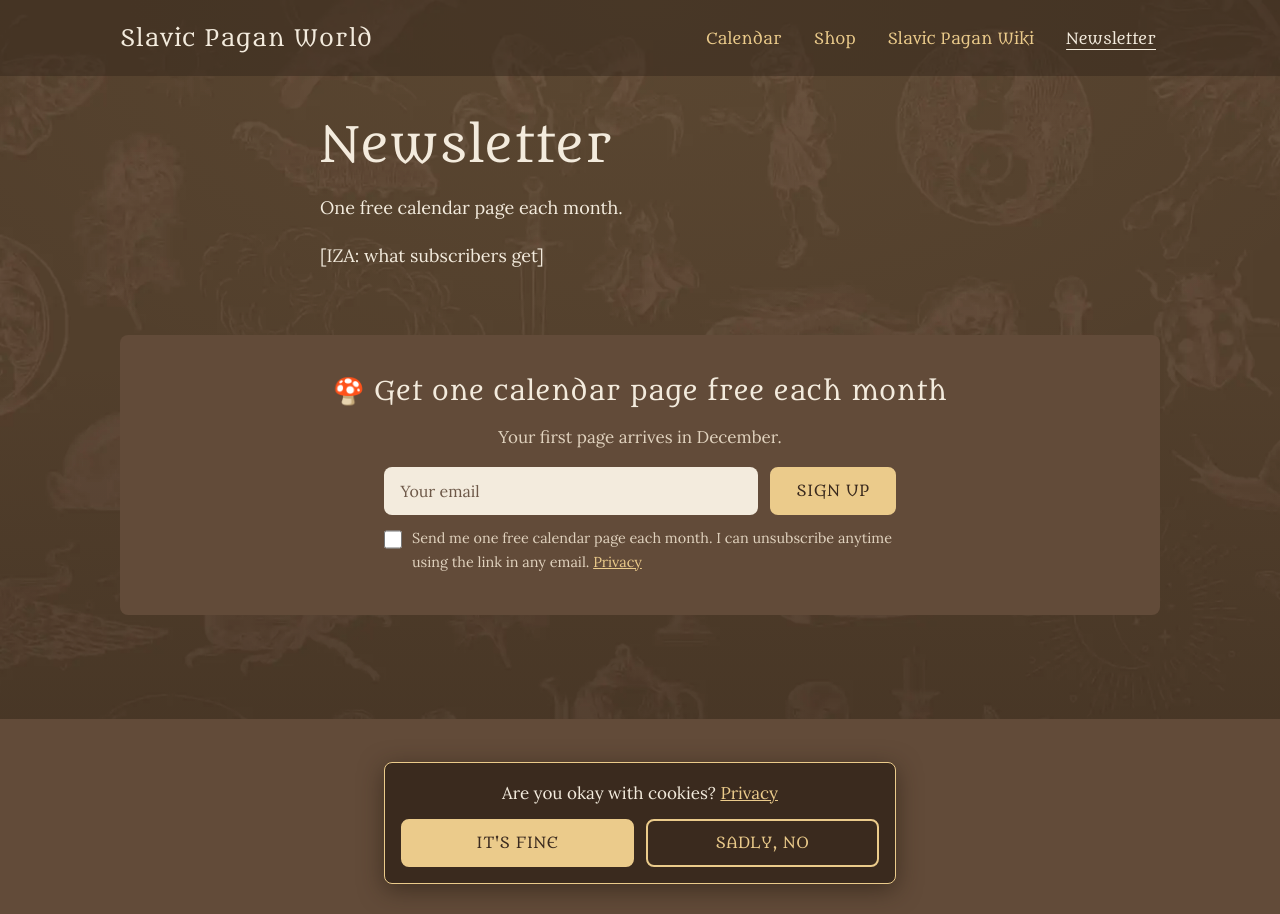
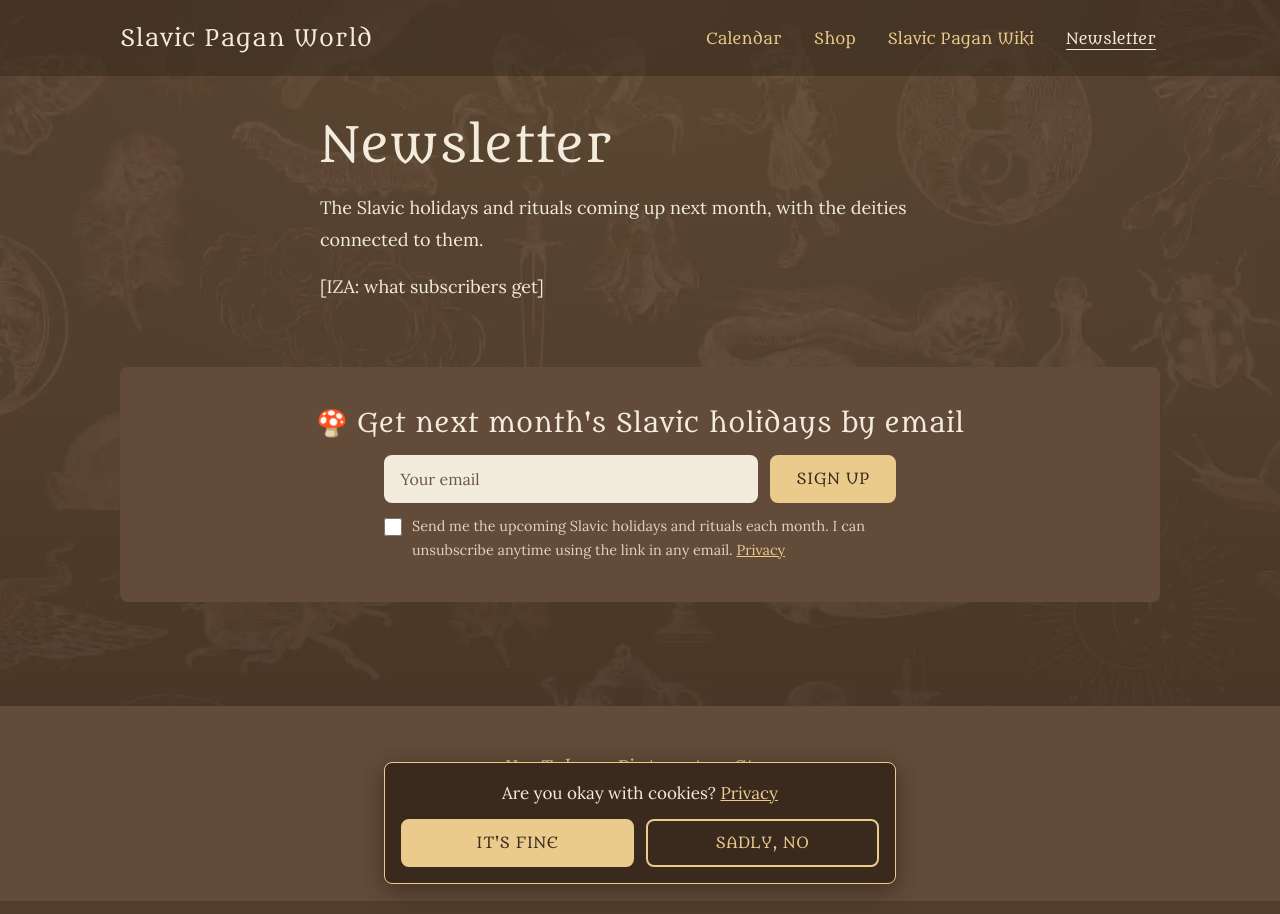
Before and after one commit to vendi525/slavic_pagan_world, a Jekyll site: the page built from pages/newsletter.html, in a window 1280 px wide. Built offline with Jekyll 4.4.1, drawn with Linux system fonts in a browser that asks for light colours.

Commit message:
Switch monthly email to a holiday list sent on the 20th
Replaces free calendar pages with next month's holidays and deities in a
simple designed email, drafted on the 13th. Updates signup and consent
wording on the site and in the script.

Co-Authored-By: Claude Opus 5.5 <noreply@anthropic.com>

```diff
--- a/_config.yml
+++ b/_config.yml
@@ -3,7 +3,6 @@ url: https://slavicpaganworld.com
 markdown: kramdown
 plugins:
   - jekyll-feed
-newsletter_note: "Your first page arrives in December." # remove on December 1, 2026
 newsletter_endpoint: "https://script.google.com/macros/s/AKfycbxEVLCJFKEjDWVRIVebPwnLEn1mYXCuTCqgkHF6QuWbbL54Tlvnkm8eqZl4d-GOTH88mQ/exec"
 exclude:
   - README.md
--- a/_includes/newsletter-box.html
+++ b/_includes/newsletter-box.html
@@ -1,7 +1,6 @@
 {% comment %} Signups are saved to a Google Sheet, see tools/newsletter-sheet.gs. {% endcomment %}
 <section class="newsletter-box{% if include.compact %} newsletter-box-compact{% endif %}">
-  <h2 class="newsletter-title">🍄 Get one calendar page free each month</h2>
-  {% if site.newsletter_note %}<p class="newsletter-note">{{ site.newsletter_note }}</p>{% endif %}
+  <h2 class="newsletter-title">🍄 Get next month's Slavic holidays by email</h2>
   <form class="newsletter-form" method="post" data-newsletter{% if site.newsletter_endpoint != "" %} action="{{ site.newsletter_endpoint }}"{% endif %}>
     <label class="newsletter-email">
       <span class="visually-hidden">Email address</span>
@@ -14,7 +13,7 @@
     </label>
     <label class="newsletter-consent">
       <input type="checkbox" name="consent" value="yes" required>
-      <span>Send me one free calendar page each month. I can unsubscribe anytime using the link in any email. <a href="/privacy/">Privacy</a></span>
+      <span>Send me the upcoming Slavic holidays and rituals each month. I can unsubscribe anytime using the link in any email. <a href="/privacy/">Privacy</a></span>
     </label>
     <p class="newsletter-status" role="status"></p>
   </form>
--- a/assets/css/main.css
+++ b/assets/css/main.css
@@ -294,7 +294,6 @@ a:hover { color: var(--accent-hover); }
 .newsletter-consent input { width: 1.15rem; height: 1.15rem; margin: 0.2rem 0 0; flex: none; accent-color: var(--accent); }
 
 .newsletter-website { position: absolute; left: -9999px; }
-.newsletter-note { color: var(--muted); }
 .newsletter-status { grid-column: 1 / -1; margin: 0; }
 .newsletter-status:empty { display: none; }
 
--- a/pages/newsletter.html
+++ b/pages/newsletter.html
@@ -6,7 +6,7 @@ permalink: /newsletter/
 ---
 <div class="prose">
   <h1>Newsletter</h1>
-  <p>One free calendar page each month.</p>
+  <p>The Slavic holidays and rituals coming up next month, with the deities connected to them.</p>
   <p>[IZA: what subscribers get]</p>
 </div>
 <div class="section">{% include newsletter-box.html %}</div>
```
Also changed, not shown: 1 other file.
